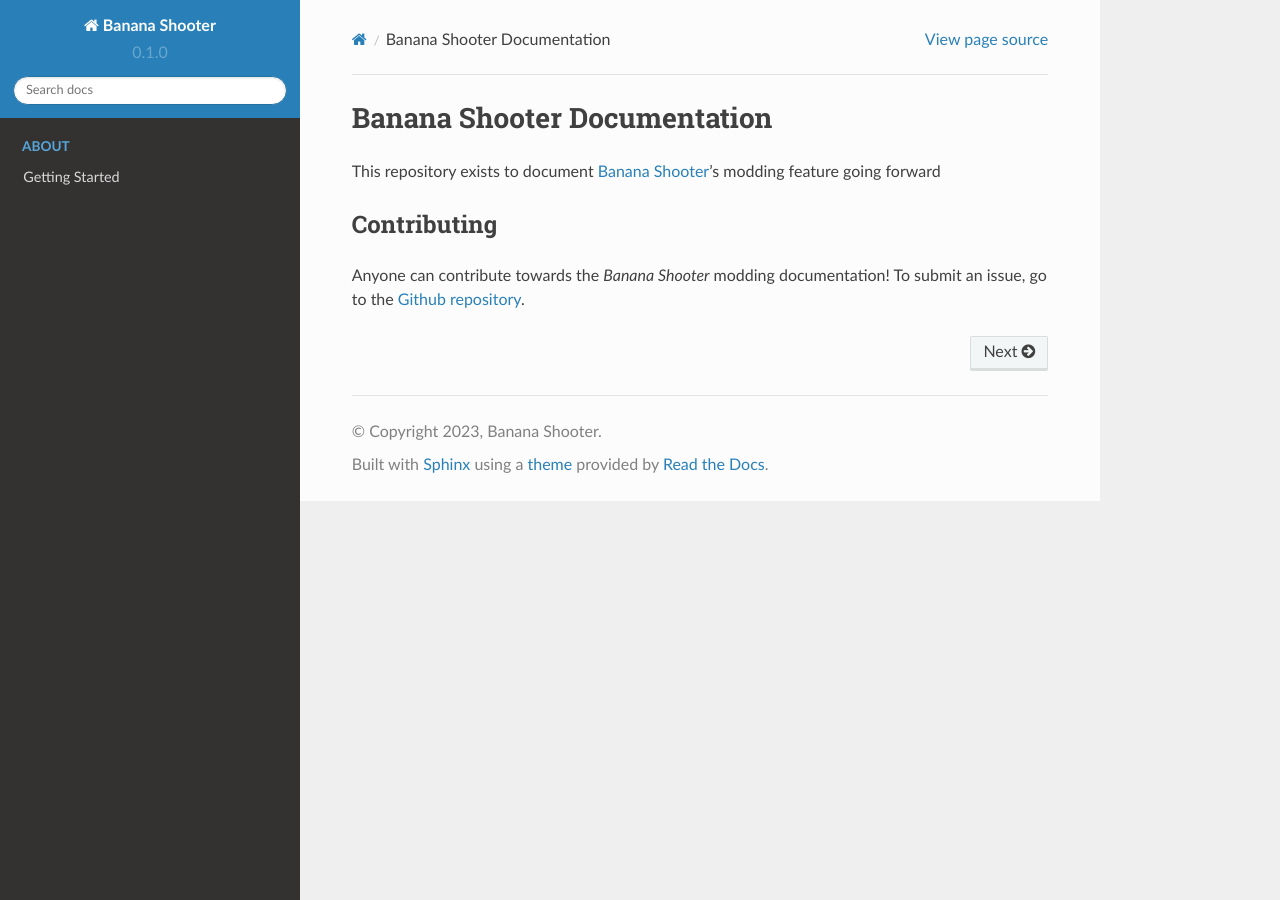
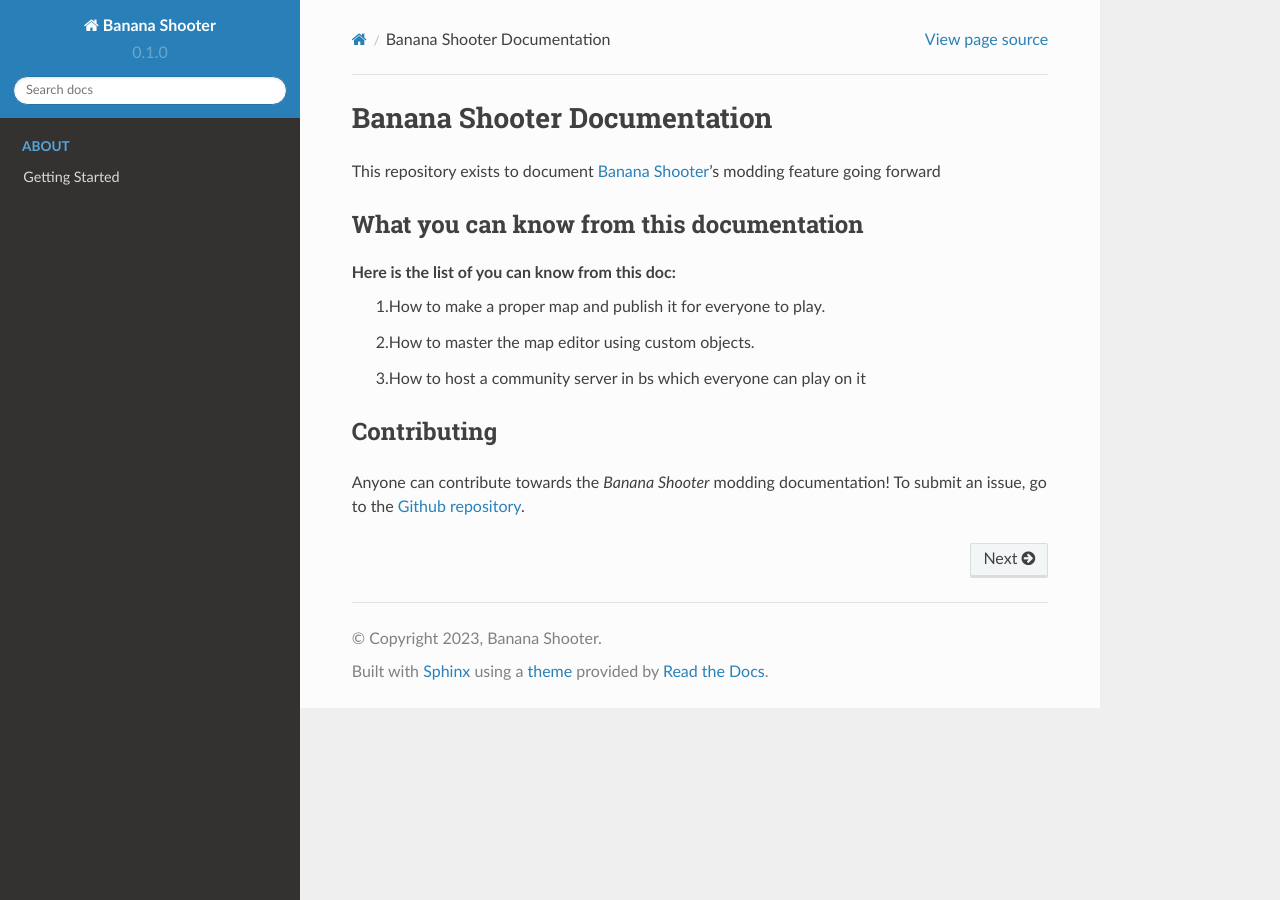
Before and after one commit to CodingDaniel1/bs-docs, a Sphinx documentation site: the page built from docs/source/index.rst, in a window 1280 px wide. Built offline with Sphinx 7.4.7 and the Read the Docs theme 2.0.0, drawn with Linux system fonts in a browser that asks for light colours.

Commit message:
Update index.rst

```diff
--- a/docs/source/index.rst
+++ b/docs/source/index.rst
@@ -2,6 +2,15 @@
 ===================================
 
 This repository exists to document `Banana Shooter <https://store.steampowered.com/app/1949740/Banana_Shooter/>`_'s modding feature going forward
+
+What you can know from this documentation
+----------------------------
+Here is the list of you can know from this doc:
+	1.How to make a proper map and publish it for everyone to play.
+
+	2.How to master the map editor using custom objects.
+
+	3.How to host a community server in bs which everyone can play on it
 
 Contributing
 ----------------------------------
```
